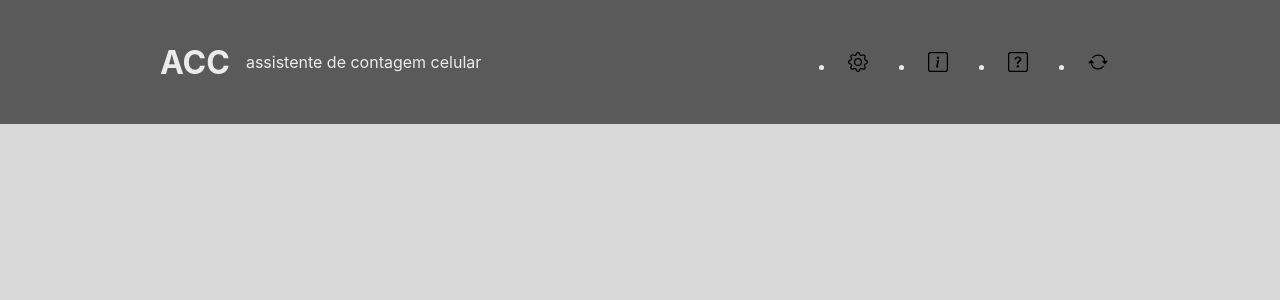
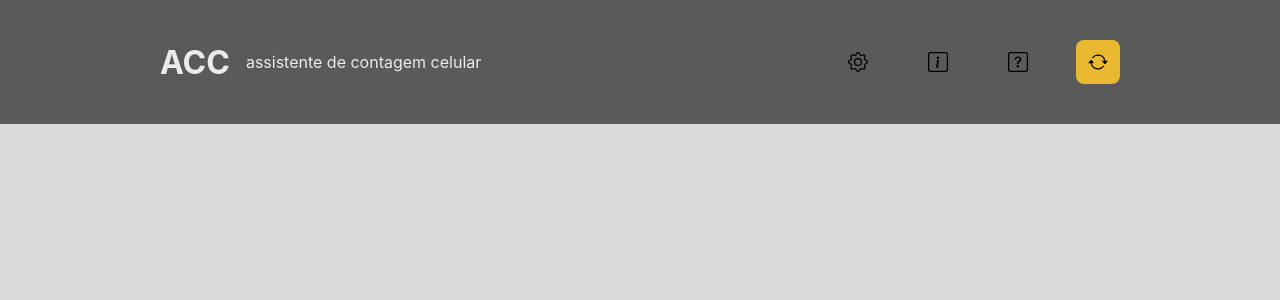
Before and after one commit to marlonnl/acc, a React (Create React App) app: page / in a window 1280 px wide. Shown: the top 300 px of the page. Built offline with nearby package versions, Linux system fonts and the light colour scheme.

Commit message:
💄 refresh colors

```diff
--- a/src/styles/colors.ts
+++ b/src/styles/colors.ts
@@ -4,6 +4,8 @@ export const color = {
 	headerBg: '#5A5A5A',
 	infoBarBg: '#BDBDBD',
 	cellContainerBg: '#B2B2B2',
+	refreshButton: '#E8B931',
+	refreshButtonHover: '#e4aa0c',
 
 	// text colors
 	h1Color: '#EBEBEB',
--- a/src/styles/index.ts
+++ b/src/styles/index.ts
@@ -2,12 +2,14 @@ import { createGlobalStyle } from 'styled-components'
 import { color } from './colors'
 
 export const GlobalStyle = createGlobalStyle`
-* {
+  * {
     margin: 0;
     padding: 0;
     box-sizing: border-box;
     font-family: "Inter", sans-serif;
-}
+    list-style-type: none;
+  }
+
 	body {
 			background-color: ${color.bg};
 	}
```
